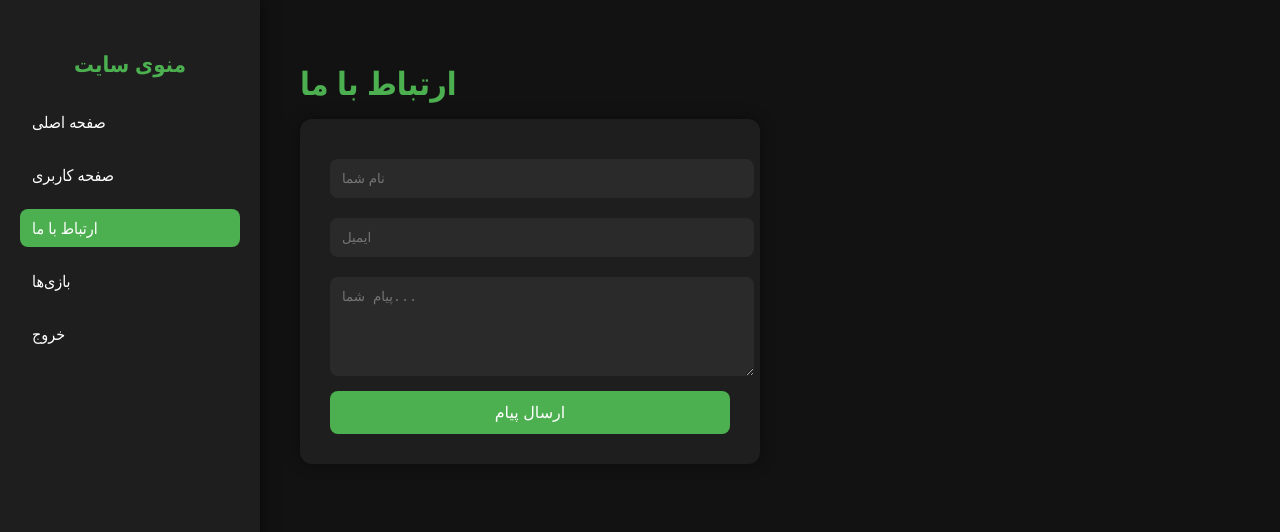
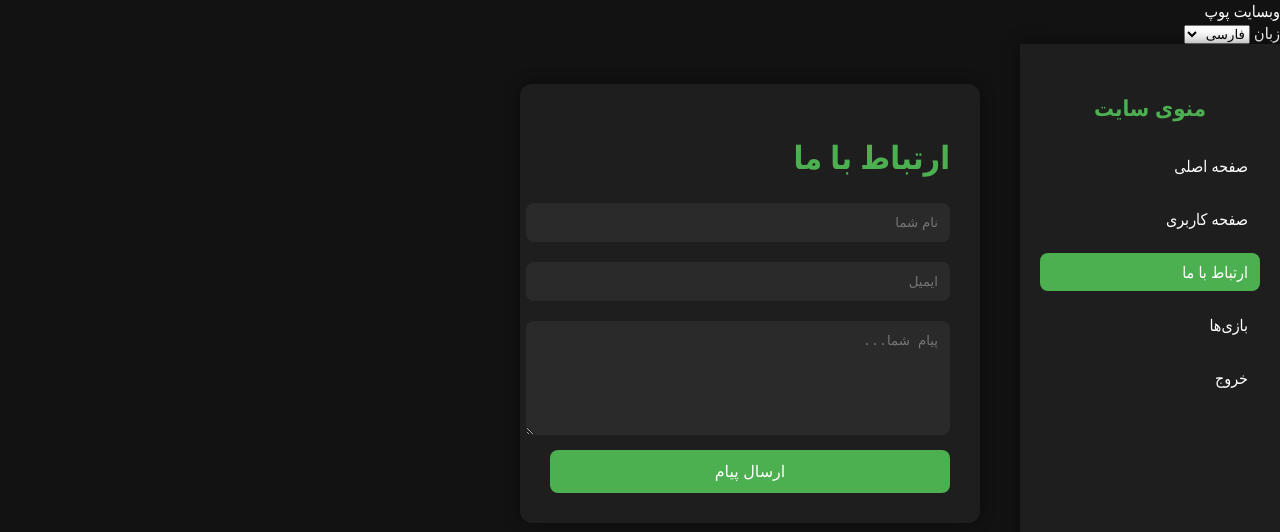
Before and after one commit to qasemyhawre/ProjectHq, a plain HTML site: page MyProject/MyProject/contact.html in a window 1280 px wide. Drawn offline with Linux system fonts and the light colour scheme.

Commit message:
Update contact.html

```diff
--- a/MyProject/MyProject/contact.html
+++ b/MyProject/MyProject/contact.html
@@ -1,33 +1,46 @@
 <!DOCTYPE html>
 <html lang="fa">
 <head>
-    <meta charset="UTF-8">
-    <meta name="viewport" content="width=device-width, initial-scale=1.0">
-    <title>ارتباط با ما</title>
+  <meta charset="utf-8">
+  <meta name="viewport" content="width=device-width,initial-scale=1">
+  <title data-lang-fa="ارتباط با ما" data-lang-en="Contact">ارتباط با ما</title>
   <link rel="stylesheet" href="css/style.css">
 </head>
-<body>
-    <div class="dashboard-container">
+<body dir="rtl">
+  <header class="header container">
+    <div class="brand" data-lang-fa="وبسایت پوپ" data-lang-en="Pop Game">وبسایت پوپ</div>
+    <div class="lang-wrap">
+      <label for="language-selector" data-lang-fa="زبان" data-lang-en="Language">زبان</label>
+      <select id="language-selector">
+        <option value="fa">فارسی</option>
+        <option value="en">English</option>
+      </select>
+    </div>
+  </header>
+
+  <div class="container dashboard-container">
     <nav class="sidebar">
-            <h2>منوی سایت</h2>
+      <h2 data-lang-fa="منوی سایت" data-lang-en="Site Menu">منوی سایت</h2>
       <ul>
-                <li><a href="dashboard.html">صفحه اصلی</a></li>
-                <li><a href="profile.html">صفحه کاربری</a></li>
-                <li><a href="contact.html" class="active">ارتباط با ما</a></li>
-                <li><a href="games.html">بازی‌ها</a></li>
-                <li><a href="login.html">خروج</a></li>
+        <li><a href="dashboard.html" data-lang-fa="صفحه اصلی" data-lang-en="Home">صفحه اصلی</a></li>
+        <li><a href="profile.html" data-lang-fa="صفحه کاربری" data-lang-en="Profile">صفحه کاربری</a></li>
+        <li><a href="contact.html" class="active" data-lang-fa="ارتباط با ما" data-lang-en="Contact">ارتباط با ما</a></li>
+        <li><a href="games.html" data-lang-fa="بازی‌ها" data-lang-en="Games">بازی‌ها</a></li>
+        <li><a href="login.html" data-lang-fa="خروج" data-lang-en="Logout">خروج</a></li>
       </ul>
     </nav>
 
     <main class="main-content">
-            <h1>ارتباط با ما</h1>
-            <form class="contact-form">
-                <input type="text" placeholder="نام شما" required>
-                <input type="email" placeholder="ایمیل" required>
-                <textarea placeholder="پیام شما..." rows="5" required></textarea>
-                <button type="submit">ارسال پیام</button>
-            </form>
+      <div class="contact-form panel" style="max-width:520px">
+        <h1 data-lang-fa="ارتباط با ما" data-lang-en="Contact us">ارتباط با ما</h1>
+        <input type="text" data-placeholder-fa="نام شما" data-placeholder-en="Your name" placeholder="نام شما" required>
+        <input type="email" data-placeholder-fa="ایمیل" data-placeholder-en="Your email" placeholder="ایمیل" required>
+        <textarea rows="6" data-placeholder-fa="پیام شما..." data-placeholder-en="Your message..." placeholder="پیام شما..." required></textarea>
+        <button data-value-fa="ارسال پیام" data-value-en="Send message">ارسال پیام</button>
+      </div>
     </main>
   </div>
+
+  <script src="js/main.js"></script>
 </body>
 </html>
```
Lines whose indentation alone changed are shown as unchanged.
